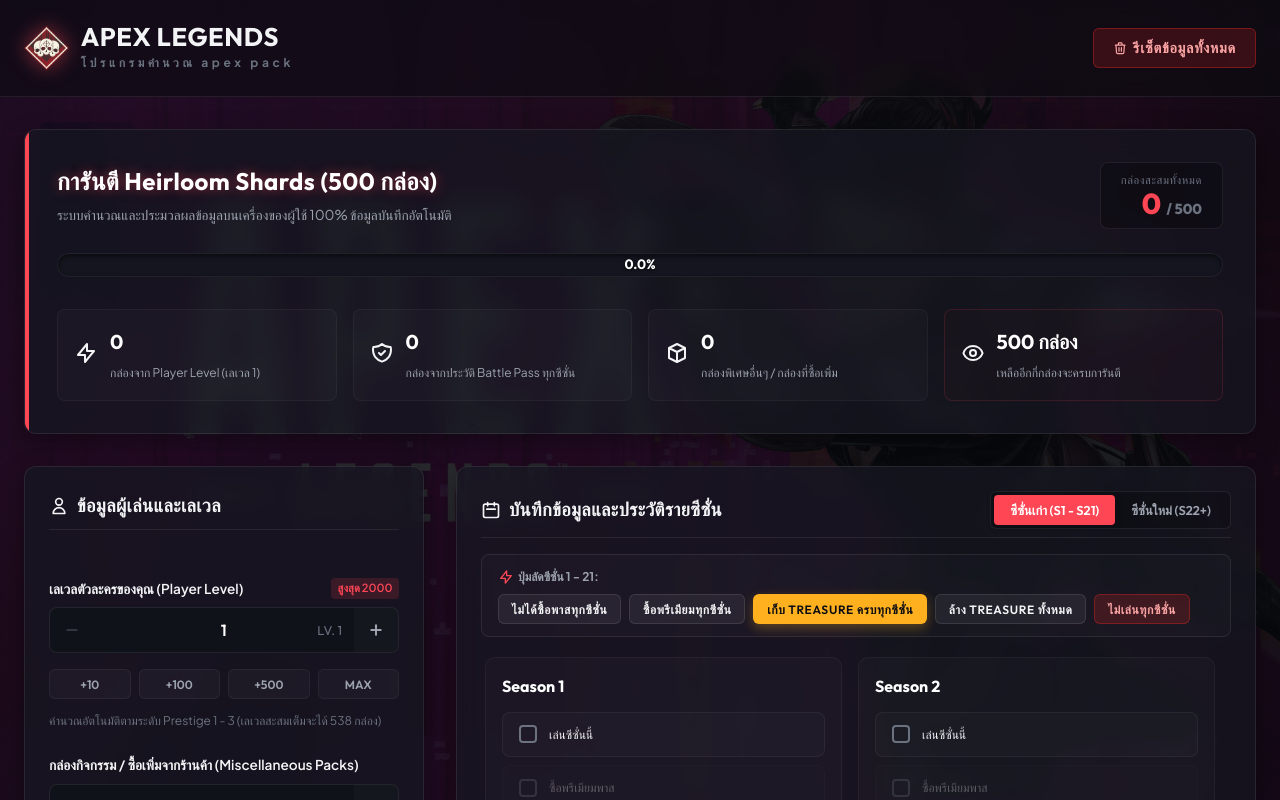
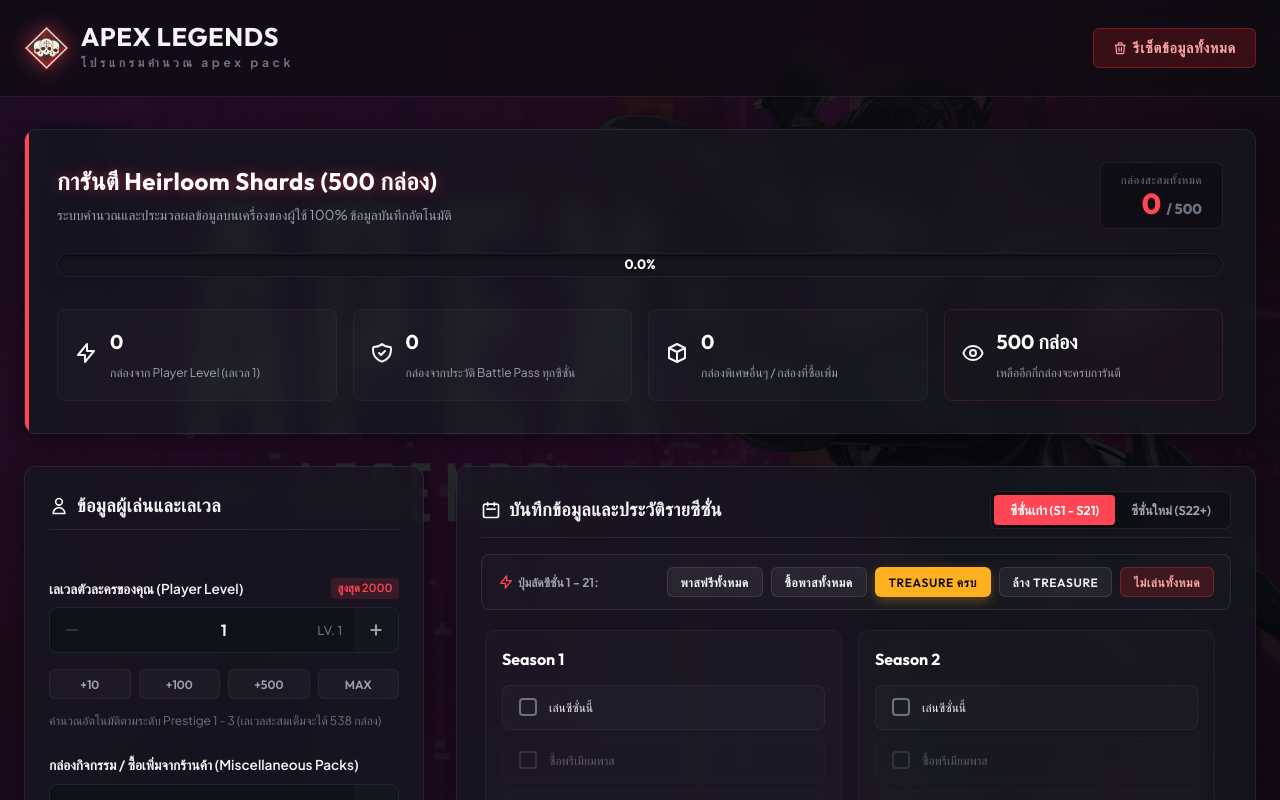
Before and after one commit to Bandidkw/apex-calculator-pack, a Vue app in the folder apex frontend/: page / in a window 1280 px wide. Shown: the top 800 px of the page. Built offline with nearby package versions, Linux system fonts and the light colour scheme.

Commit message:
UX/Design: Shorten quick action button labels to keep UI clean and prevent line breaks

```diff
--- a/apex frontend/src/components/NewSeasonsGrid.vue
+++ b/apex frontend/src/components/NewSeasonsGrid.vue
@@ -41,19 +41,19 @@
           class="btn btn-secondary btn-sm"
           @click="setPremiumAllNew('none')"
         >
-          ไม่ได้ซื้อพาสทั้งหมด
+          พาสฟรีทั้งหมด
         </button>
         <button
           class="btn btn-secondary btn-sm"
           @click="setPremiumAllNew('premium')"
         >
-          ซื้อ Premium ทุก Split
+          ซื้อ Premium ทั้งหมด
         </button>
         <button
           class="btn btn-gold btn-sm"
           @click="setPremiumAllNew('ultimate')"
         >
-          ซื้อ Ultimate+ ทุก Split
+          ซื้อ Ultimate+ ทั้งหมด
         </button>
       </div>
     </div>
--- a/apex frontend/src/components/OldSeasonsGrid.vue
+++ b/apex frontend/src/components/OldSeasonsGrid.vue
@@ -66,28 +66,28 @@
       </span>
       <div class="buttons-group">
         <button class="btn btn-secondary btn-sm" @click="setPlayedAllOld(true)">
-          ไม่ได้ซื้อพาสทุกซีซั่น
+          พาสฟรีทั้งหมด
         </button>
         <button
           class="btn btn-secondary btn-sm"
           @click="setPremiumAllOld(true)"
         >
-          ซื้อพรีเมียมทุกซีซั่น
+          ซื้อพาสทั้งหมด
         </button>
         <button
           class="btn btn-gold btn-sm"
           @click="setTreasureAllOld(true)"
         >
-          เก็บ Treasure ครบทุกซีซั่น
+          Treasure ครบ
         </button>
         <button
           class="btn btn-secondary btn-sm"
           @click="setTreasureAllOld(false)"
         >
-          ล้าง Treasure ทั้งหมด
+          ล้าง Treasure
         </button>
         <button class="btn btn-danger btn-sm" @click="setPlayedAllOld(false)">
-          ไม่เล่นทุกซีซั่น
+          ไม่เล่นทั้งหมด
         </button>
       </div>
     </div>
```
